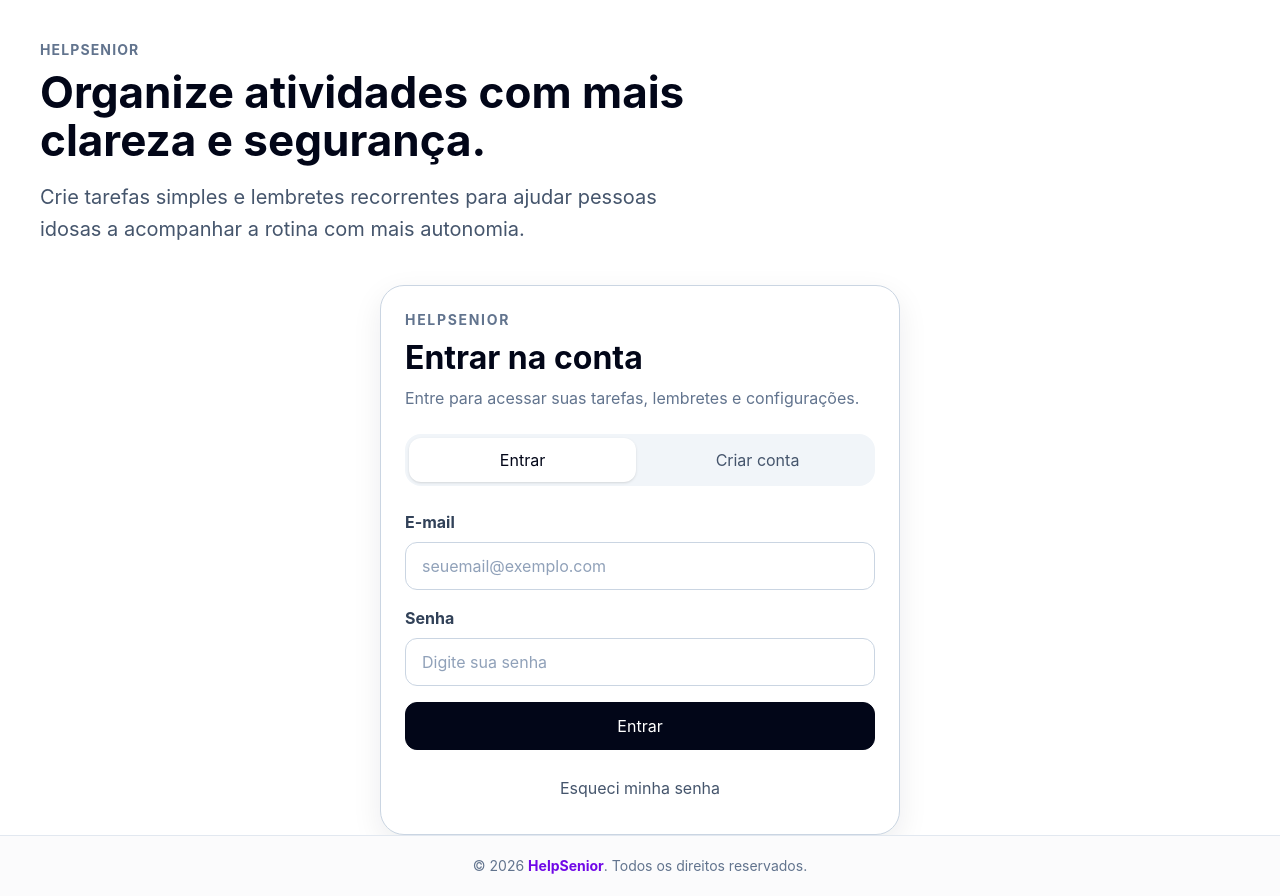
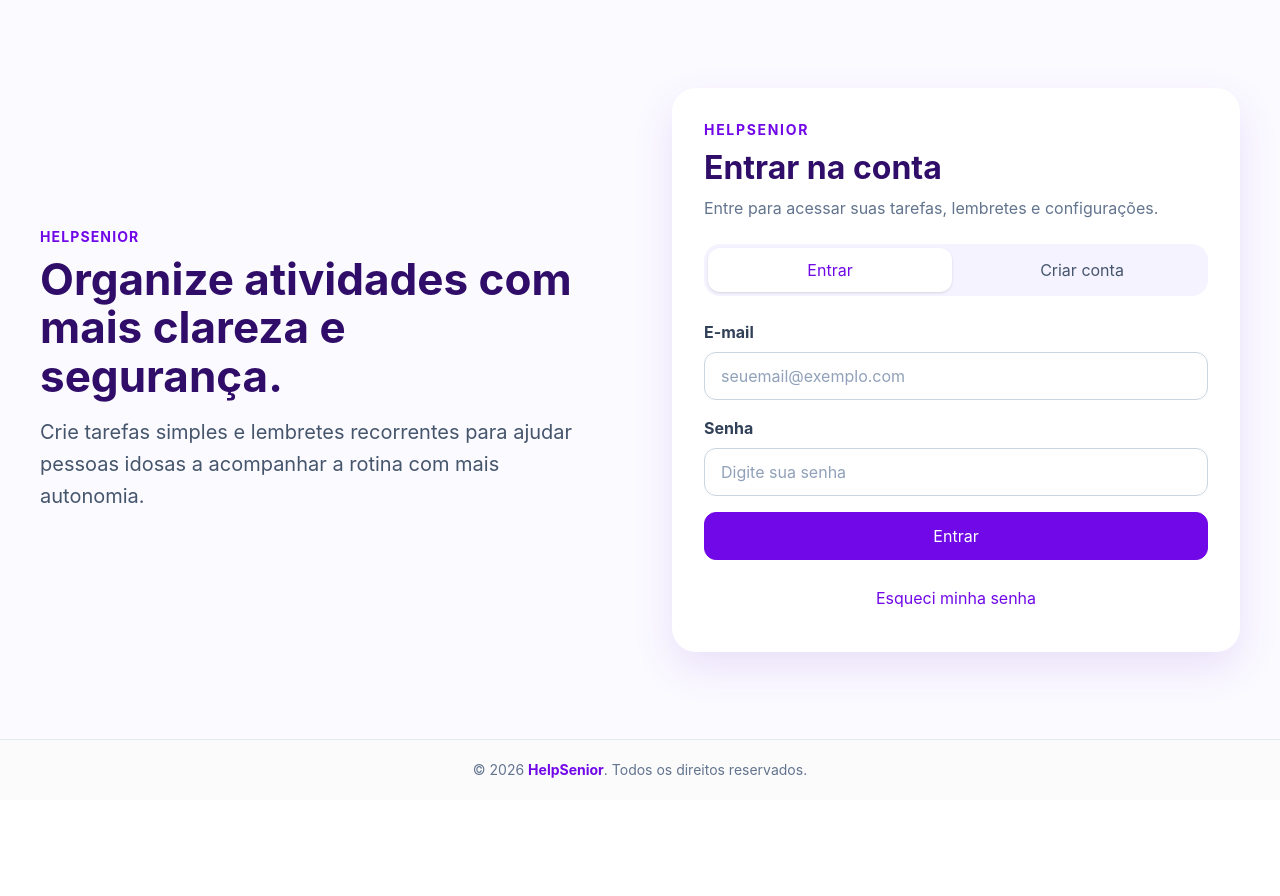
Before and after one commit to RomualdoBorges/helpsenior, a React (Vite) app in the folder apps/web/: page / in a window 1280 px wide. After the commit the page ends 800 px from the top, so only its background shows below. Built offline with nearby package versions, Linux system fonts and the light colour scheme; no server answers.

Commit message:
feat: melhora filtros em telas pequenas

```diff
--- a/apps/web/src/App.tsx
+++ b/apps/web/src/App.tsx
@@ -127,12 +127,14 @@ function App() {
 
       <main
         className={classNames(
-          "app-shell flex min-h-screen flex-col bg-white px-6 text-slate-950",
-          isAuthenticated && user ? "authenticated-shell pt-24" : "pt-10",
+          "app-shell flex min-h-screen flex-col px-6 text-slate-950",
+          isAuthenticated && user
+            ? "authenticated-shell bg-white pt-24"
+            : "bg-violet-50/40",
           "footer-shell",
           accessibilityClassName,
         )}>
-        <section className="app-container mx-auto w-full max-w-300 flex-1">
+        <section className="app-container mx-auto flex w-full max-w-300 flex-1 flex-col">
           {/* <header>
           <p className="app-eyebrow mb-2 text-sm font-bold uppercase tracking-[0.08em] text-slate-500">
             HelpSenior
@@ -149,17 +151,17 @@ function App() {
         </header> */}
 
           {!isAuthenticated || !user ? (
-            <>
-              <header>
-                <p className="app-eyebrow mb-2 text-sm font-bold uppercase tracking-[0.08em] text-slate-500">
+            <div className="grid flex-1 items-center gap-10 py-10 lg:grid-cols-2 lg:gap-16">
+              <header className="lg:pr-8">
+                <p className="app-eyebrow mb-2 text-sm font-bold uppercase tracking-[0.08em] text-violet-700">
                   HelpSenior
                 </p>
 
-                <h1 className="m-0 max-w-180 text-[44px] font-bold leading-[1.1] text-slate-950">
+                <h1 className="m-0 max-w-150 text-[44px] font-bold leading-[1.1] text-violet-950">
                   Organize atividades com mais clareza e segurança.
                 </h1>
 
-                <p className="app-description mt-4 max-w-170 text-xl leading-[1.6] text-slate-600">
+                <p className="app-description mt-4 max-w-150 text-xl leading-[1.6] text-slate-600">
                   Crie tarefas simples e lembretes recorrentes para ajudar
                   pessoas idosas a acompanhar a rotina com mais autonomia.
                 </p>
@@ -173,7 +175,7 @@ function App() {
                 onSignUp={signUp}
                 onResetPassword={resetPassword}
               />
-            </>
+            </div>
           ) : (
             <AppRoutes
               taskPageProps={{ user }}
--- a/apps/web/src/features/auth/components/AuthForm.tsx
+++ b/apps/web/src/features/auth/components/AuthForm.tsx
@@ -93,13 +93,13 @@ export function AuthForm({
   }
 
   return (
-    <section className="mx-auto mt-10 max-w-130 rounded-3xl border border-slate-300 bg-white p-6 shadow-[0_10px_30px_rgb(15_23_42/0.08)]">
+    <section className="w-full max-w-150 justify-self-center rounded-3xl bg-white p-6 shadow-[0_16px_40px_rgb(109_40_217/0.12)] lg:p-8">
       <div>
-        <p className="m-0 text-sm font-bold uppercase tracking-[0.12em] text-slate-500">
+        <p className="m-0 text-sm font-bold uppercase tracking-[0.12em] text-violet-700">
           HelpSenior
         </p>
 
-        <h1 className="mt-2 text-[32px] font-bold leading-tight text-slate-950">
+        <h1 className="mt-2 text-[32px] font-bold leading-tight text-violet-950">
           {isSignUpMode && "Criar conta"}
           {isSignInMode && "Entrar na conta"}
           {isResetPasswordMode && "Recuperar senha"}
@@ -118,15 +118,15 @@ export function AuthForm({
       </div>
 
       {!isResetPasswordMode && (
-        <div className="mt-6 grid grid-cols-2 gap-2 rounded-2xl bg-slate-100 p-1">
+        <div className="mt-6 grid grid-cols-2 gap-2 rounded-2xl bg-violet-50 p-1">
           <Button
             type="button"
             onClick={() => handleModeChange("sign-in")}
             variant="ghost"
             className={`min-h-11 rounded-xl font-bold ${
               isSignInMode
-                ? "bg-white text-slate-950 shadow-sm"
-                : "text-slate-500"
+                ? "bg-white text-violet-700 shadow-sm"
+                : "text-slate-600 hover:text-violet-700"
             }`}>
             Entrar
           </Button>
@@ -137,8 +137,8 @@ export function AuthForm({
             variant="ghost"
             className={`min-h-11 rounded-xl font-bold ${
               isSignUpMode
-                ? "bg-white text-slate-950 shadow-sm"
-                : "text-slate-500"
+                ? "bg-white text-violet-700 shadow-sm"
+                : "text-slate-600 hover:text-violet-700"
             }`}>
             Criar conta
           </Button>
@@ -149,6 +149,7 @@ export function AuthForm({
         {isSignUpMode && (
           <FormField label="Nome completo">
             <Input
+              className="focus:border-violet-700 focus:ring-3 focus:ring-violet-100"
               type="text"
               value={name}
               onChange={(event) => setName(event.target.value)}
@@ -161,6 +162,7 @@ export function AuthForm({
 
         <FormField label="E-mail">
           <Input
+            className="focus:border-violet-700 focus:ring-3 focus:ring-violet-100"
             type="email"
             value={email}
             onChange={(event) => setEmail(event.target.value)}
@@ -173,6 +175,7 @@ export function AuthForm({
         {!isResetPasswordMode && (
           <FormField label="Senha">
             <Input
+              className="focus:border-violet-700 focus:ring-3 focus:ring-violet-100"
               type="password"
               value={password}
               onChange={(event) => setPassword(event.target.value)}
@@ -186,6 +189,7 @@ export function AuthForm({
         {isSignUpMode && (
           <FormField label="Confirmar senha">
             <Input
+              className="focus:border-violet-700 focus:ring-3 focus:ring-violet-100"
               type="password"
               value={passwordConfirmation}
               onChange={(event) => setPasswordConfirmation(event.target.value)}
@@ -200,14 +204,13 @@ export function AuthForm({
           <Alert tone="error">{localError || error}</Alert>
         )}
 
-        {successMessage && (
-          <Alert tone="success">{successMessage}</Alert>
-        )}
+        {successMessage && <Alert tone="success">{successMessage}</Alert>}
 
         <Button
           type="submit"
           disabled={isSubmitting}
-          size="lg">
+          size="lg"
+          className="border-violet-700 bg-violet-700 hover:bg-violet-800">
           {isSubmitting && "Aguarde..."}
           {!isSubmitting && isSignInMode && "Entrar"}
           {!isSubmitting && isSignUpMode && "Criar conta"}
@@ -221,7 +224,7 @@ export function AuthForm({
           onClick={() => handleModeChange("reset-password")}
           fullWidth
           variant="ghost"
-          className="mt-4">
+          className="mt-4 text-violet-700 hover:bg-violet-50 hover:text-violet-800">
           Esqueci minha senha
         </Button>
       )}
@@ -232,7 +235,7 @@ export function AuthForm({
           onClick={() => handleModeChange("sign-in")}
           fullWidth
           variant="ghost"
-          className="mt-4">
+          className="mt-4 text-violet-700 hover:bg-violet-50 hover:text-violet-800">
           Voltar para o login
         </Button>
       )}
--- a/apps/web/src/pages/HomePage.tsx
+++ b/apps/web/src/pages/HomePage.tsx
@@ -47,7 +47,7 @@ export function HomePage() {
           Organize atividades com mais clareza e segurança.
         </h1>
 
-        <p className="app-description mt-0 max-w-150 text-lg leading-8 text-slate-600">
+        <p className="app-description mt-3 max-w-150 text-lg leading-8 text-slate-600">
           Crie e consulte guias claros para realizar atividades importantes do
           dia a dia com mais autonomia e tranquilidade.
         </p>
@@ -93,7 +93,6 @@ export function HomePage() {
           simples e facilitar cada momento da sua rotina.
         </p>
       </aside>
-
     </div>
   );
 }
--- a/apps/web/src/pages/RemindersPage.tsx
+++ b/apps/web/src/pages/RemindersPage.tsx
@@ -360,7 +360,7 @@ export function RemindersPage({
       ) : (
         <div className="reminders-page">
           <Card as="section" aria-labelledby="create-reminder">
-            <div className="flex md:justify-between">
+            <div className="flex">
               <Button
                 size="sm"
                 variant="primary"
@@ -372,17 +372,6 @@ export function RemindersPage({
                 <span aria-hidden="true">←</span>
                 Voltar para a lista
               </Button>
-
-              {reminderStatus === "" && (
-                <div className="block md:flex md:gap-2">
-                  <Button
-                    size="sm"
-                    variant="danger"
-                    onClick={() => handleDeleteReminder(selectedReminder!)}>
-                    Excluir Lembrete
-                  </Button>
-                </div>
-              )}
             </div>
 
             {remindersError && (
--- a/apps/web/src/shared/ui/FilterTabs.tsx
+++ b/apps/web/src/shared/ui/FilterTabs.tsx
@@ -23,8 +23,8 @@ export function FilterTabs<T extends string>({
     <div
       role="group"
       aria-label={ariaLabel}
-      className="flex w-fit max-w-full overflow-x-auto rounded-xl border border-slate-200 bg-white p-0.5">
-      {options.map((option, index) => {
+      className="flex w-full flex-wrap gap-1 rounded-xl border border-slate-200 bg-white p-1 md:w-fit md:flex-nowrap">
+      {options.map((option) => {
         const isSelected = value === option.value;
 
         return (
@@ -34,11 +34,9 @@ export function FilterTabs<T extends string>({
             aria-pressed={isSelected}
             onClick={() => onChange(option.value)}
             className={classNames(
-              "relative min-h-9 min-w-24 shrink-0 px-2 text-xs font-bold transition-colors focus-visible:z-10 focus-visible:outline-3 focus-visible:outline-offset-[-3px] focus-visible:outline-slate-950",
-              index > 0 &&
-                "before:absolute before:inset-y-3 before:left-0 before:w-px before:bg-slate-200",
+              "min-h-11 min-w-0 flex-1 basis-[calc(50%-0.25rem)] rounded-lg px-3 text-sm font-bold transition-colors focus-visible:z-10 focus-visible:outline-3 focus-visible:outline-offset-[-3px] focus-visible:outline-slate-950 md:min-h-9 md:min-w-24 md:flex-none md:basis-auto md:text-xs",
               isSelected
-                ? "rounded-lg bg-slate-950 text-white shadow-sm before:hidden"
+                ? "bg-slate-950 text-white shadow-sm"
                 : "bg-white text-slate-700 hover:bg-slate-50 hover:text-slate-950",
             )}>
             {option.label} ({option.count})
```
